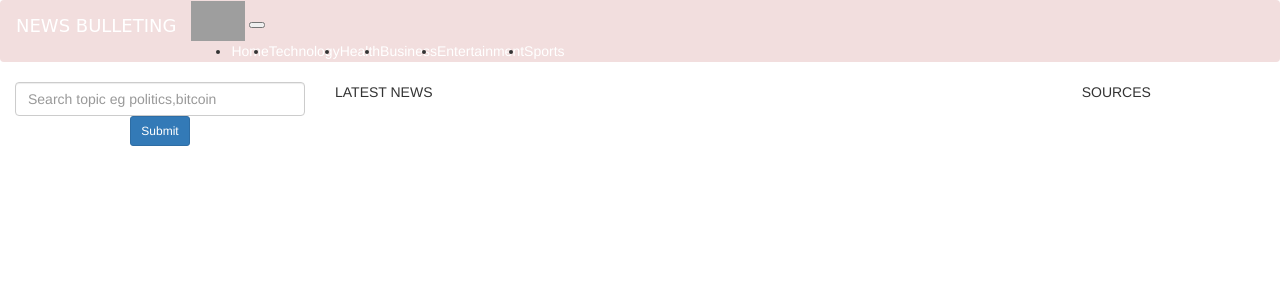
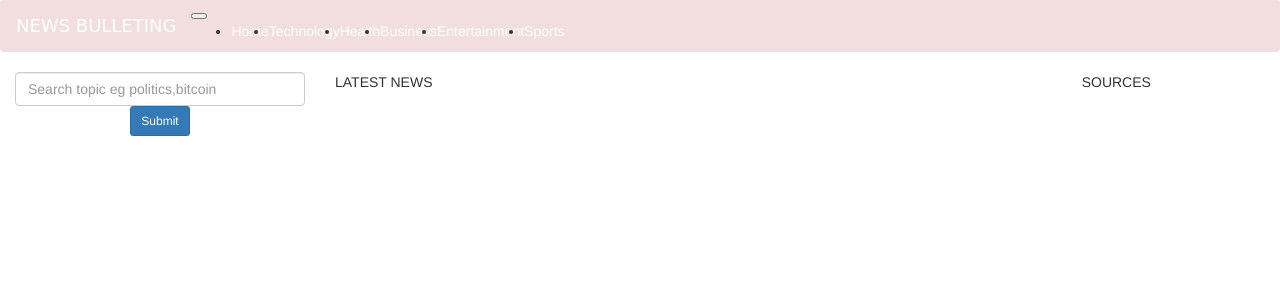
Before and after one commit to xamaan585/News-Bulleting, a Python web app: template app/templates/index.html in a window 1280 px wide. Shown: the top 300 px of the page. Run offline with Jinja, Linux system fonts and the light colour scheme; the template is opened without the code that fills it, so the values that code supplies are empty; some libraries are stand-ins or nearby versions; some web fonts are replaced; grey boxes are pictures that could not be loaded.

Commit message:
updating navbar.html

```diff
--- a/app/__init__.py
+++ b/app/__init__.py
@@ -1,6 +1,7 @@
 from flask import Flask
 from flask_bootstrap import Bootstrap
 from config import config_options
+from flask import Blueprint
 
 bootstrap = Bootstrap()
 
--- a/app/main/__init__.py
+++ b/app/main/__init__.py
@@ -1,3 +1,3 @@
+main = Blueprint('main',__name__)
 from flask import Blueprint
-main = Blueprint('main',__name__)
 from .import views,error
--- a/app/templates/navbar.html
+++ b/app/templates/navbar.html
@@ -1,7 +1,6 @@
 <link rel="stylesheet" href="{{url_for('static',filename='css/navbar.css')}}">
 
 <nav class="navbar navbar-expand-lg navbar-dark bg-danger">
-    <img src="{{url_for('static', filename='imgs/icon.png')}}" height="40">
     <a class="navbar-brand text-white" href="/">NEWS BULLETING</a>
     <button class="navbar-toggler" type="button" data-toggle="collapse" data-target="#navbar-content"
         aria-controls="navbar-content" aria-expanded="false" aria-label="Toggle navigation">
```
Also changed, not shown: 2 other files.
